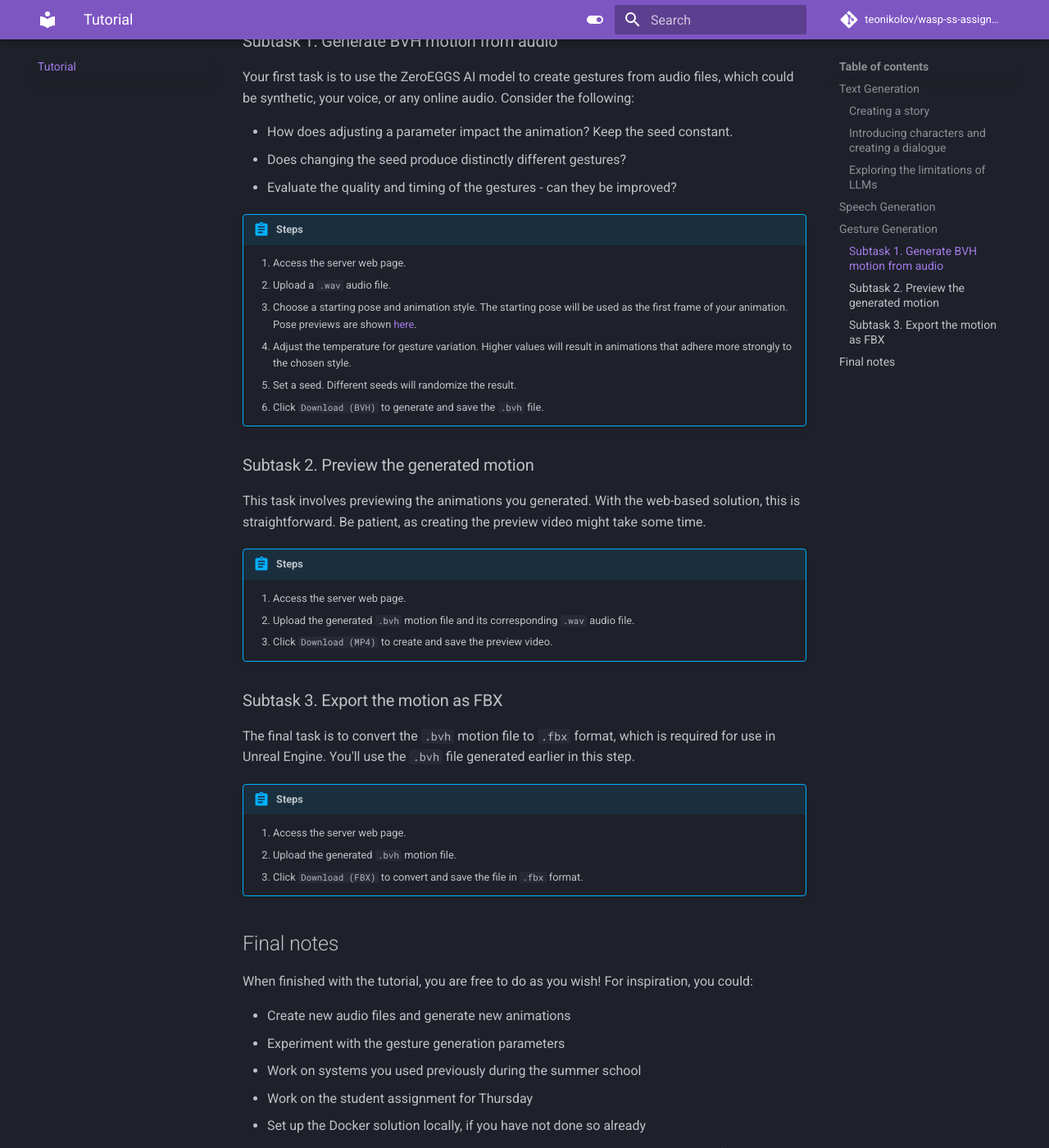
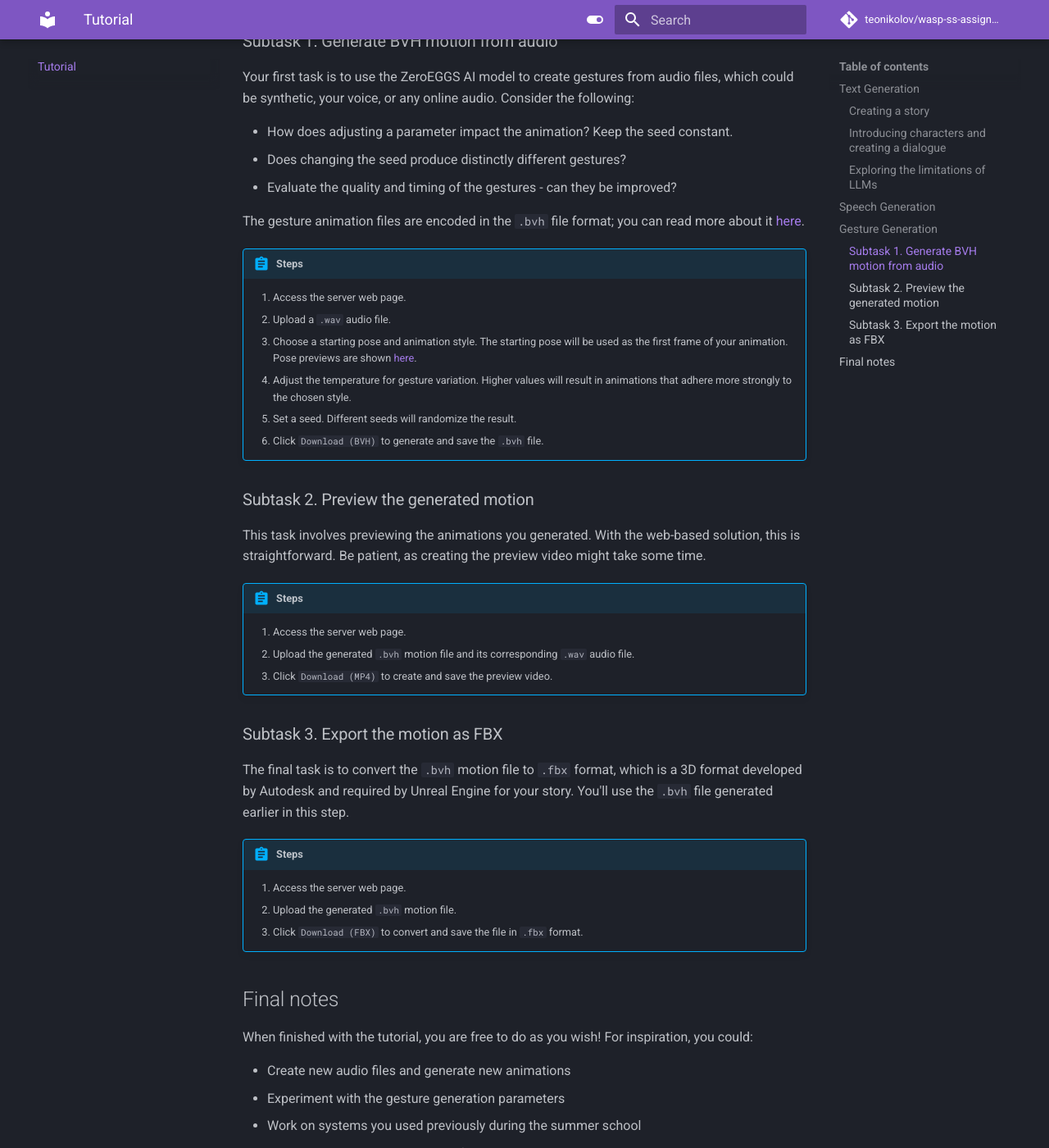
Before and after one commit to TeoNikolov/wasp-ss-assignment, an MkDocs documentation site: the page built from docs/tutorial.md, in a window 1280 px wide and 1400 px high, scrolled down 3099 px. Shown: the whole window at 82% size. Built offline with MkDocs 1.6.1 and Material for MkDocs 9.7.7, drawn with Linux system fonts in a browser that asks for light colours; comment, search, counter and statistics services are not loaded.

Commit message:
Update tutorial.md

```diff
--- a/docs/tutorial.md
+++ b/docs/tutorial.md
@@ -192,6 +192,8 @@ Your first task is to use the ZeroEGGS AI model to create gestures from audio fi
 - Does changing the seed produce distinctly different gestures?
 - Evaluate the quality and timing of the gestures - can they be improved?
 
+The gesture animation files are encoded in the `.bvh` file format; you can read more about it [here](https://www.cs.cityu.edu.hk/~howard/Teaching/CS4185-5185-2007-SemA/Group12/BVH.html).
+
 !!! abstract "Steps"
 
     1. Access the server web page.
@@ -213,7 +215,7 @@ This task involves previewing the animations you generated. With the web-based s
 
 ### Subtask 3. Export the motion as FBX
 
-The final task is to convert the `.bvh` motion file to `.fbx` format, which is required for use in Unreal Engine. You'll use the `.bvh` file generated earlier in this step.
+The final task is to convert the `.bvh` motion file to `.fbx` format, which is a 3D format developed by Autodesk and required by Unreal Engine for your story. You'll use the `.bvh` file generated earlier in this step.
 
 !!! abstract "Steps"
 
```
